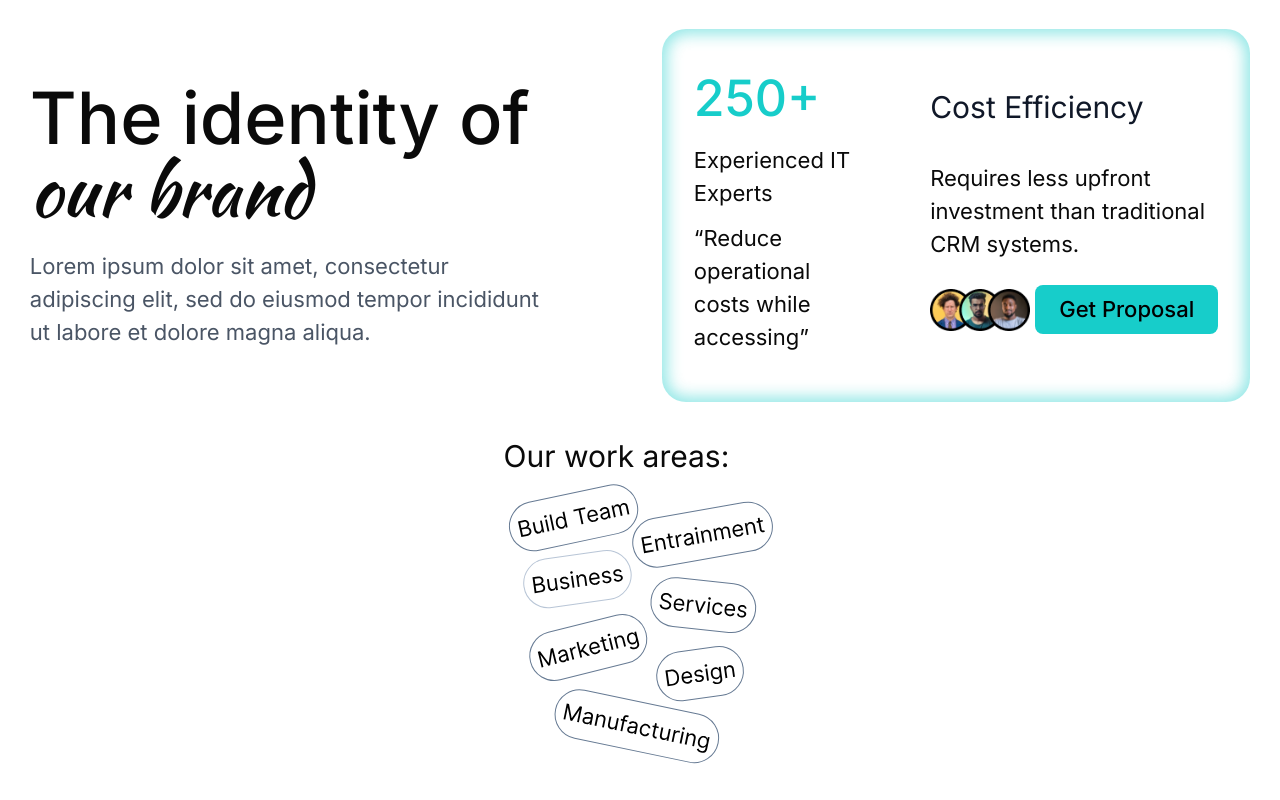
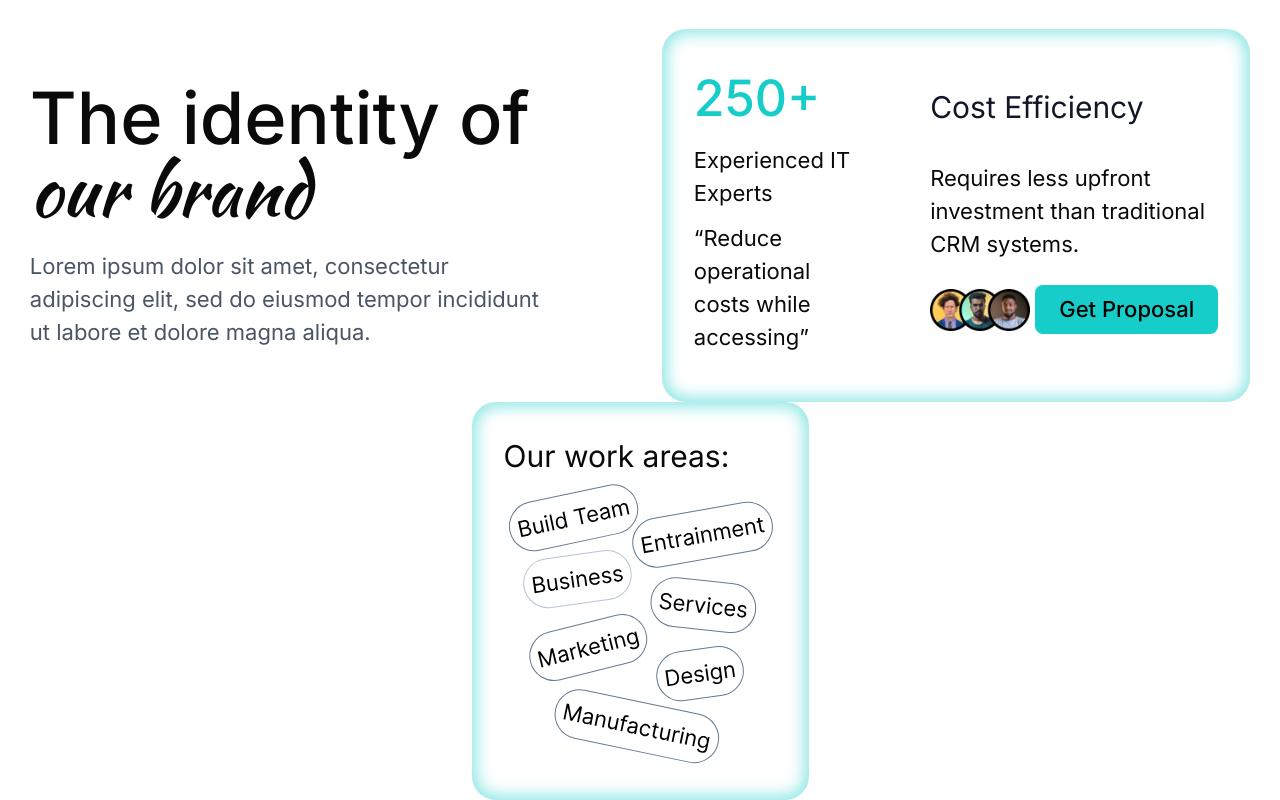
Before and after one commit to Roshen-Perera/ceylon-developers-portfolio, a Next.js app: page /about in a window 1280 px wide. Shown: the part 2487-3287 px from the top of the page. Before the commit the page ends 3255 px from the top, so only its background shows below. Built offline with nearby package versions, Linux system fonts and the light colour scheme.

Commit message:
Refactor Features component: update div structure with padding and box shadow

```diff
--- a/components/features.tsx
+++ b/components/features.tsx
@@ -2,7 +2,10 @@ import React from 'react'
 
 const Features = () => {
   return (
-    <div className='mt-8 '>
+    <div
+      className="p-8 rounded-[24px]"
+      style={{ boxShadow: "0px 0px 15px 5px #17CDCA78 inset" }}
+    >
       <h3 className="text-[30px]">Our work areas:</h3>
       <svg
         width="273"
```
